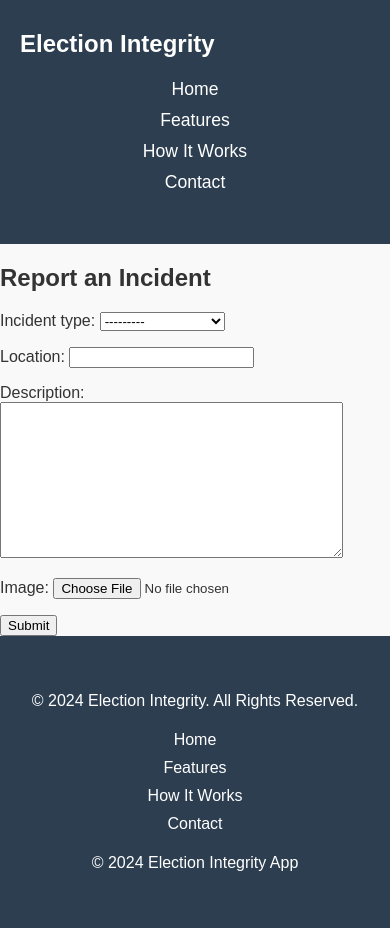
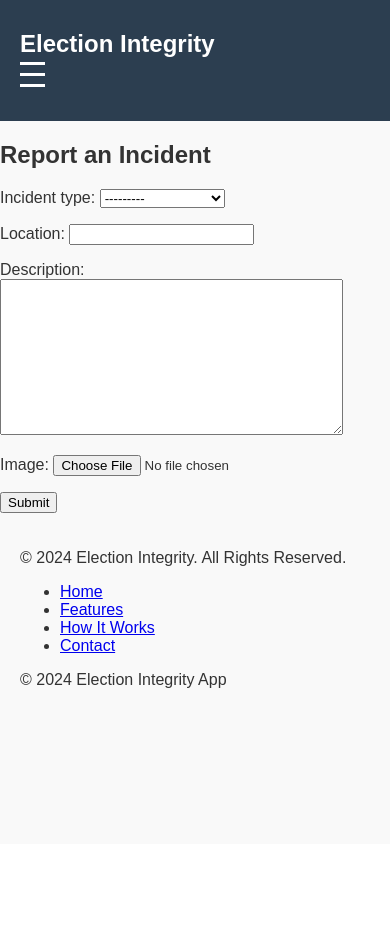
Before and after one commit to amuybar/Election-Integrity-Project, a Django app: template mysite/templates/reporting/report_incident.html in a window 390 px wide. After the commit the page ends 688 px from the top, so only its background shows below. Run offline with Django 5.2, Linux system fonts and the light colour scheme; the template is opened without the code that fills it: values that come from a table or form of the project are taken from there, others are empty.

Commit message:
Created a javascript function to handle the responsive opening of menu in the navbar

```diff
--- a/mysite/static/css/style.css
+++ b/mysite/static/css/style.css
@@ -17,6 +17,7 @@ body {
 nav {
     background-color: #2c3e50;
     padding: 10px 0;
+    position: relative;
 }
 
 nav .logo {
@@ -29,11 +30,13 @@ nav .logo {
 nav ul {
     list-style: none;
     padding: 0;
+    margin: 0;
 }
 
 nav ul.nav-links {
     display: flex;
     justify-content: space-around;
+    transition: max-height 0.5s ease-out;
 }
 
 nav ul.nav-links li {
@@ -50,50 +53,58 @@ nav ul.nav-links li a:hover {
     color: #3498db;
 }
 
-/* Footer Styles */
-.footer {
-    background-color: #2c3e50;
-    color: white;
-    text-align: center;
-    padding: 20px 0;
+/* Menu Icon Styles */
+.menu-icon {
+    display: none;
+    flex-direction: column;
+    cursor: pointer;
 }
 
-.footer-links {
-    list-style: none;
-    padding: 0;
-    display: flex;
-    justify-content: center;
-}
-
-.footer-links li {
-    margin: 0 15px;
-}
-
-.footer-links li a {
-    color: white;
-    text-decoration: none;
-}
-
-.footer-links li a:hover {
-    color: #3498db;
+.menu-icon .bar {
+    height: 3px;
+    width: 25px;
+    background-color: white;
+    margin: 4px 0;
+    transition: 0.4s;
 }
 
 /* Responsive Styles */
 @media (max-width: 768px) {
     nav ul.nav-links {
+        display: none; /* Initially hidden */
         flex-direction: column;
-        align-items: center;
+        width: 100%;
+        max-height: 0; /* Set max-height to 0 for the dropdown effect */
+        overflow: hidden; /* Hide overflowing content */
+        background-color: #2c3e50;
     }
 
-    nav ul.nav-links li {
-        margin: 5px 0;
+    nav ul.nav-links.active {
+        display: flex; /* Show when active */
+        max-height: 300px; /* Set max height when active */
     }
 
-    .footer-links {
+    .menu-icon {
+        display: flex; /* Show the menu icon */
+    }
+
+    .menu-icon.active .bar:nth-child(1) {
+        transform: rotate(-45deg) translate(-5px, 6px);
+    }
+
+    .menu-icon.active .bar:nth-child(2) {
+        opacity: 0; /* Hide middle bar */
+    }
+
+    .menu-icon.active .bar:nth-child(3) {
+        transform: rotate(45deg) translate(-5px, -6px);
+    }
+
+    nav ul.footer-links {
         flex-direction: column;
     }
 
-    .footer-links li {
+    nav ul.footer-links li {
         margin: 5px 0;
     }
 }
--- a/mysite/templates/base/base.html
+++ b/mysite/templates/base/base.html
@@ -5,7 +5,10 @@
     <meta name="viewport" content="width=device-width, initial-scale=1.0">
     <title>{% block title %}Election Integrity App{% endblock %}</title>
     {% load static %}
+    {% load static %}
     <link rel="stylesheet" type="text/css" href="{% static 'css/style.css' %}">
+    <script src="https://code.jquery.com/jquery-3.6.0.min.js"></script>
+    <script src="{% static 'js/scripts.js' %}"></script>
 </head>
 <body>
     <header>
@@ -13,7 +16,12 @@
         <nav>
             <div class="container">
                 <a href="#" class="logo">Election Integrity</a>
-                <ul class="nav-links">
+                <div class="menu-icon" id="menu-icon">
+                    <span class="bar"></span>
+                    <span class="bar"></span>
+                    <span class="bar"></span>
+                </div>
+                <ul class="nav-links" id="nav-links">
                     <li><a href="#home">Home</a></li>
                     <li><a href="#features">Features</a></li>
                     <li><a href="#how-it-works">How It Works</a></li>
@@ -41,5 +49,6 @@
             <p>&copy; 2024 Election Integrity App</p>
         </div>
     </footer>
+
 </body>
 </html>
```
Also changed, not shown: mysite/static/js/app.js (+7 -0 lines).
